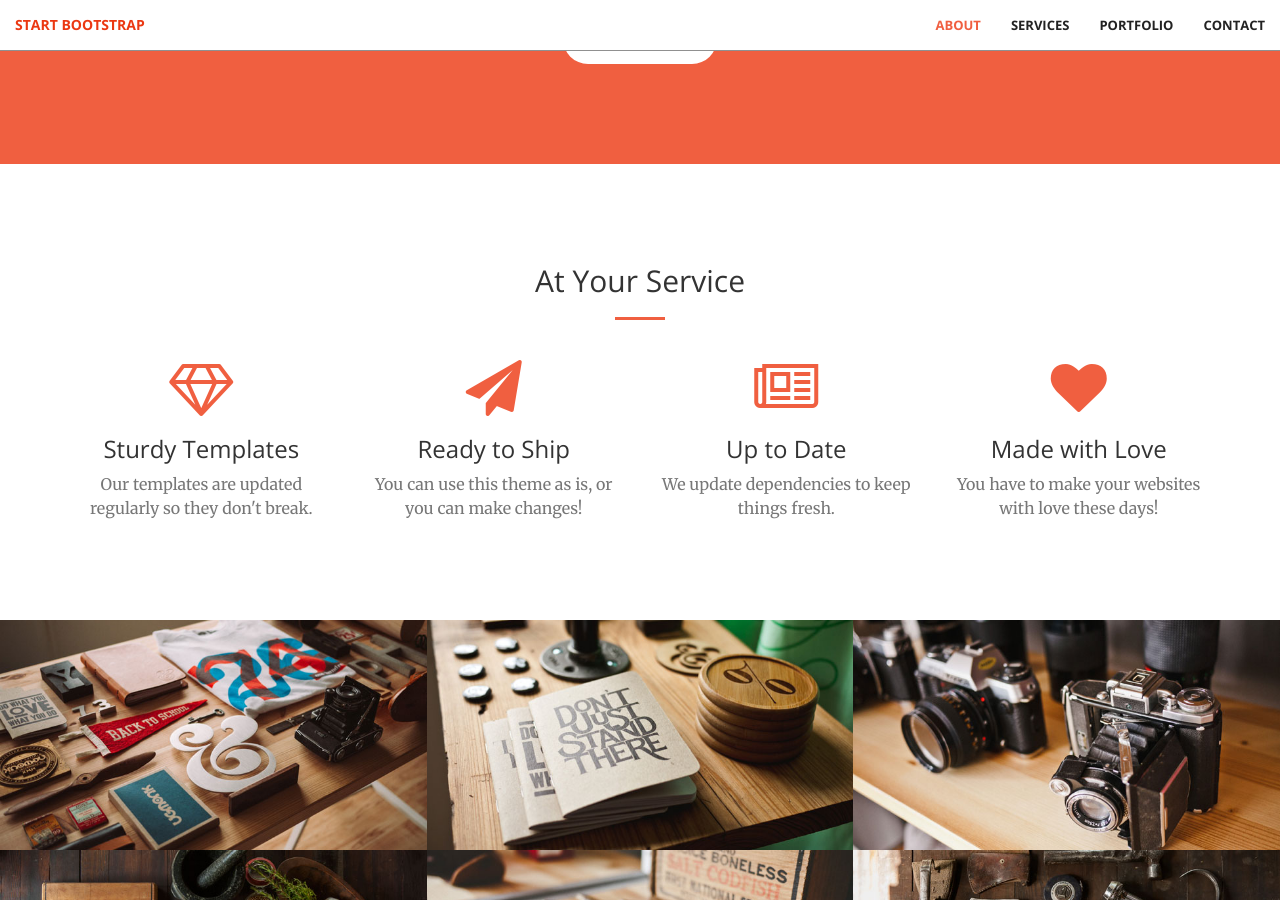
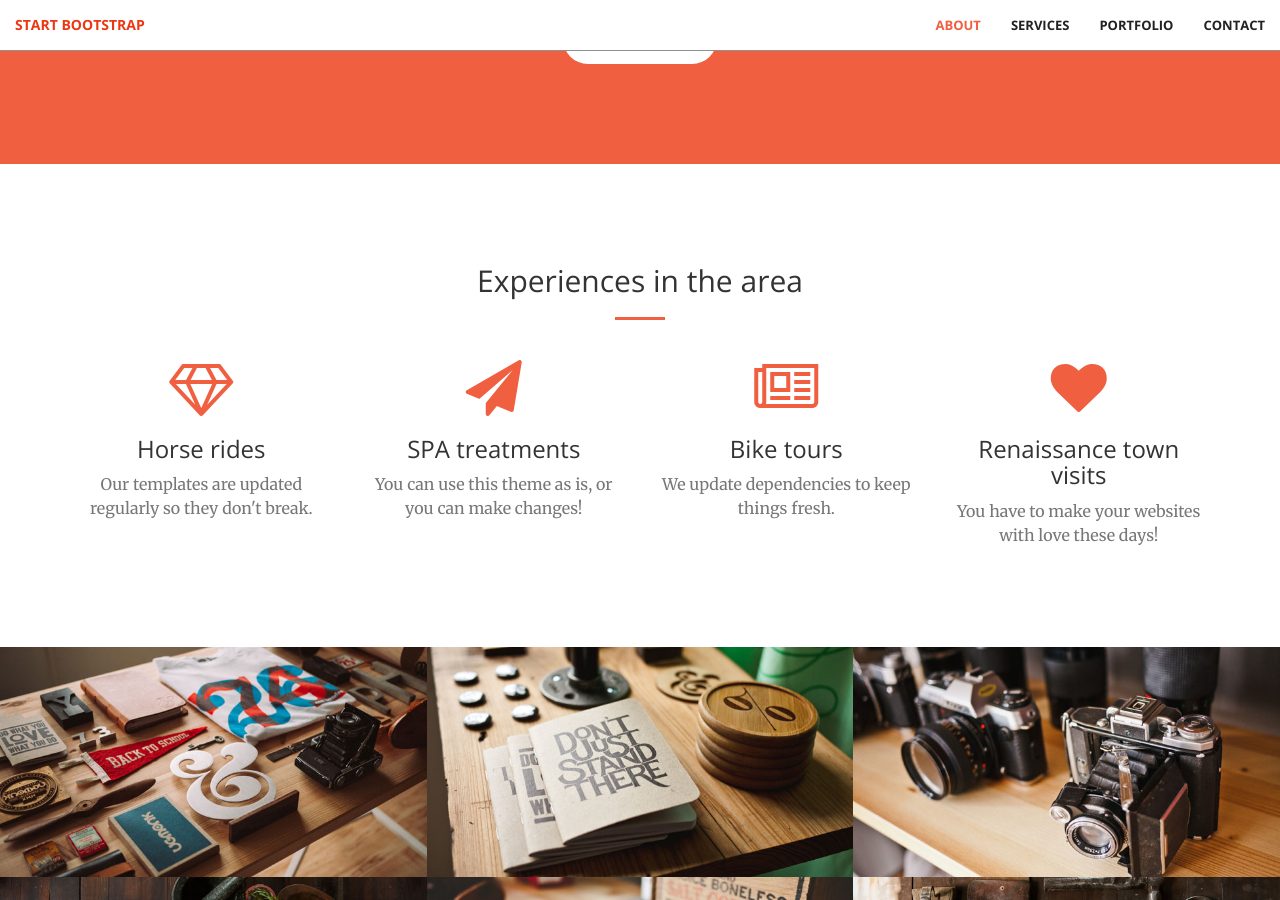
Before and after one commit to anna-simone-wedding/anna-simone-wedding.github.io, a Jekyll site: the page built from index.html, in a window 1280 px wide and 900 px high, scrolled down 1154 px. Built offline with Jekyll 4.4.1, drawn with Linux system fonts in a browser that asks for light colours.

Commit message:
aggiorna i servizi

```diff
--- a/_includes/services.html
+++ b/_includes/services.html
@@ -2,7 +2,7 @@
     <div class="container">
         <div class="row">
             <div class="col-lg-12 text-center">
-                <h2 class="section-heading">At Your Service</h2>
+                <h2 class="section-heading">Experiences in the area</h2>
                 <hr class="primary">
             </div>
         </div>
@@ -12,28 +12,28 @@
             <div class="col-lg-3 col-md-6 text-center">
                 <div class="service-box">
                     <i class="fa fa-4x fa-diamond wow bounceIn text-primary"></i>
-                    <h3>Sturdy Templates</h3>
+                    <h3>Horse rides</h3>
                     <p class="text-muted">Our templates are updated regularly so they don't break.</p>
                 </div>
             </div>
             <div class="col-lg-3 col-md-6 text-center">
                 <div class="service-box">
                     <i class="fa fa-4x fa-paper-plane wow bounceIn text-primary" data-wow-delay=".1s"></i>
-                    <h3>Ready to Ship</h3>
+                    <h3>SPA treatments</h3>
                     <p class="text-muted">You can use this theme as is, or you can make changes!</p>
                 </div>
             </div>
             <div class="col-lg-3 col-md-6 text-center">
                 <div class="service-box">
                     <i class="fa fa-4x fa-newspaper-o wow bounceIn text-primary" data-wow-delay=".2s"></i>
-                    <h3>Up to Date</h3>
+                    <h3>Bike tours</h3>
                     <p class="text-muted">We update dependencies to keep things fresh.</p>
                 </div>
             </div>
             <div class="col-lg-3 col-md-6 text-center">
                 <div class="service-box">
                     <i class="fa fa-4x fa-heart wow bounceIn text-primary" data-wow-delay=".3s"></i>
-                    <h3>Made with Love</h3>
+                    <h3>Renaissance town visits</h3>
                     <p class="text-muted">You have to make your websites with love these days!</p>
                 </div>
             </div>
```
